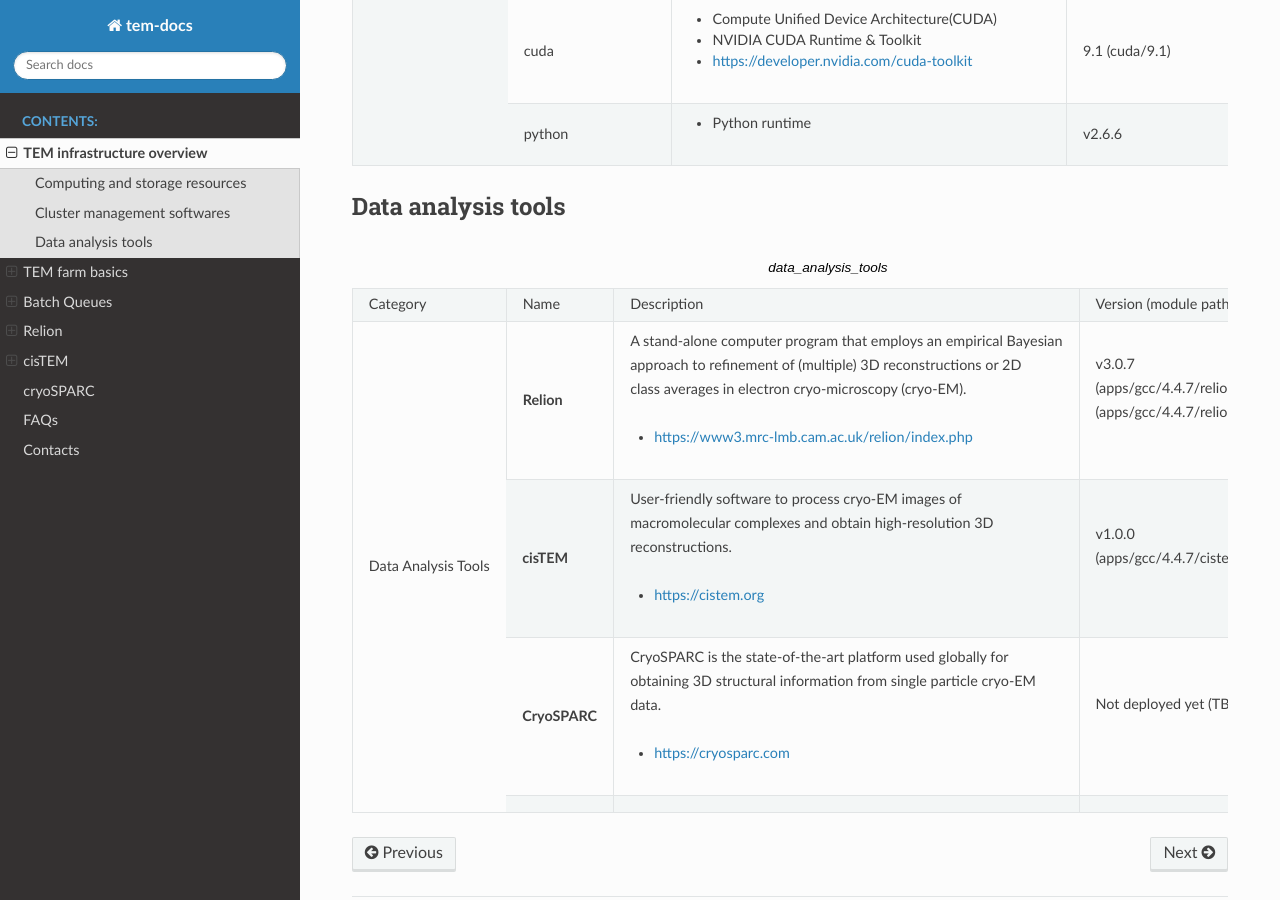
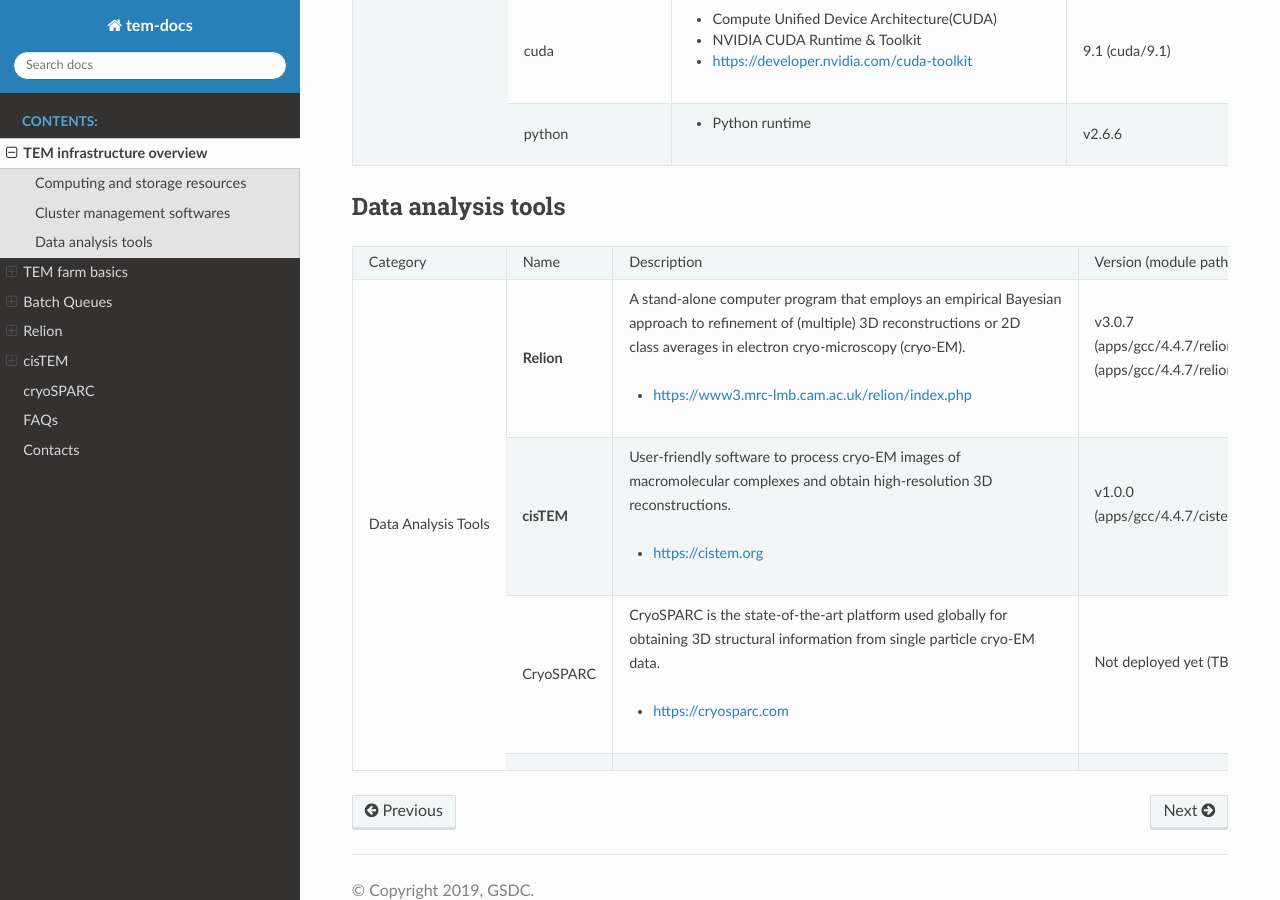
Before and after one commit to junglok/tem-docs, a Sphinx documentation site: the page built from docs/infra.rst, in a window 1280 px wide and 900 px high, scrolled down 2115 px. Built offline with Sphinx 7.4.7 and the Read the Docs theme 2.0.0, drawn with Linux system fonts in a browser that asks for light colours.

```diff
--- a/docs/infra.rst
+++ b/docs/infra.rst
@@ -72,37 +72,36 @@ Cluster management softwares
 Data analysis tools
 ===================
 
-.. table:: data_analysis_tools
 
-  +--------------+---------------------+--------------------------------------------------------------------+----------------------------------------+
-  | Category     | Name                | Description                                                        | Version                                |
-  |              |                     |                                                                    | (module path)                          |
-  +--------------+---------------------+--------------------------------------------------------------------+----------------------------------------+
-  | Data         | **Relion**          | | A stand-alone computer program that employs an empirical Bayesian|                                        |
-  | Analysis     |                     | | approach to refinement of (multiple) 3D reconstructions or 2D    |                                        |
-  | Tools        |                     | | class averages in electron cryo-microscopy (cryo-EM).            |                                        |
-  |              |                     |                                                                    | | v3.0.7                               |
-  |              |                     |                                                                    | | (apps/gcc/4.4.7/relion/cpu/3.0.7)    |
-  |              |                     |                                                                    | | (apps/gcc/4.4.7/relion/gpu/3.0.7)    |
-  |              |                     | - https://www3.mrc-lmb.cam.ac.uk/relion/index.php                  |                                        |
-  |              |                     |                                                                    |                                        |
-  |              |                     |                                                                    |                                        |
-  |              |                     |                                                                    |                                        |
-  |              |                     |                                                                    |                                        |
-  |              |                     |                                                                    |                                        |
-  |              |                     |                                                                    |                                        |
-  |              +---------------------+--------------------------------------------------------------------+----------------------------------------+
-  |              | **cisTEM**          | | User-friendly software to process cryo-EM images of              | | v1.0.0                               |
-  |              |                     | | macromolecular complexes and obtain high-resolution 3D           | | (apps/gcc/4.4.7/cistem/1.0.0)        |
-  |              |                     | | reconstructions.                                                 |                                        |
-  |              |                     |                                                                    |                                        |
-  |              |                     | - https://cistem.org                                               |                                        |
-  |              +---------------------+--------------------------------------------------------------------+----------------------------------------+
-  |              | **CryoSPARC**       | | CryoSPARC is the state-of-the-art platform used globally for     | | Not deployed yet (TBD)               |
-  |              |                     | | obtaining 3D structural information from single particle cryo-EM |                                        |
-  |              |                     | | data.                                                            |                                        |
-  |              |                     |                                                                    |                                        |
-  |              |                     | - https://cryosparc.com                                            |                                        |
-  |              +---------------------+--------------------------------------------------------------------+----------------------------------------+
-  |              |                     |                                                                    |                                        |
-  +--------------+---------------------+--------------------------------------------------------------------+----------------------------------------+
++--------------+-------------+--------------------------------------------------------------------+----------------------------------------+
+| Category     | Name        | Description                                                        | Version                                |
+|              |             |                                                                    | (module path)                          |
++--------------+-------------+--------------------------------------------------------------------+----------------------------------------+
+| Data         | **Relion**  | | A stand-alone computer program that employs an empirical Bayesian|                                        |
+| Analysis     |             | | approach to refinement of (multiple) 3D reconstructions or 2D    |                                        |
+| Tools        |             | | class averages in electron cryo-microscopy (cryo-EM).            |                                        |
+|              |             |                                                                    | | v3.0.7                               |
+|              |             |                                                                    | | (apps/gcc/4.4.7/relion/cpu/3.0.7)    |
+|              |             |                                                                    | | (apps/gcc/4.4.7/relion/gpu/3.0.7)    |
+|              |             | - https://www3.mrc-lmb.cam.ac.uk/relion/index.php                  |                                        |
+|              |             |                                                                    |                                        |
+|              |             |                                                                    |                                        |
+|              |             |                                                                    |                                        |
+|              |             |                                                                    |                                        |
+|              |             |                                                                    |                                        |
+|              |             |                                                                    |                                        |
+|              +-------------+--------------------------------------------------------------------+----------------------------------------+
+|              | **cisTEM**  | | User-friendly software to process cryo-EM images of              | | v1.0.0                               |
+|              |             | | macromolecular complexes and obtain high-resolution 3D           | | (apps/gcc/4.4.7/cistem/1.0.0)        |
+|              |             | | reconstructions.                                                 |                                        |
+|              |             |                                                                    |                                        |
+|              |             | - https://cistem.org                                               |                                        |
+|              +-------------+--------------------------------------------------------------------+----------------------------------------+
+|              | CryoSPARC   | | CryoSPARC is the state-of-the-art platform used globally for     | | Not deployed yet (TBD)               |
+|              |             | | obtaining 3D structural information from single particle cryo-EM |                                        |
+|              |             | | data.                                                            |                                        |
+|              |             |                                                                    |                                        |
+|              |             | - https://cryosparc.com                                            |                                        |
+|              +-------------+--------------------------------------------------------------------+----------------------------------------+
+|              |             |                                                                    |                                        |
++--------------+-------------+--------------------------------------------------------------------+----------------------------------------+
```
Also changed, not shown: docs/queue.rst (+10 -0 lines), docs/images/queues-description.jpg (added).
